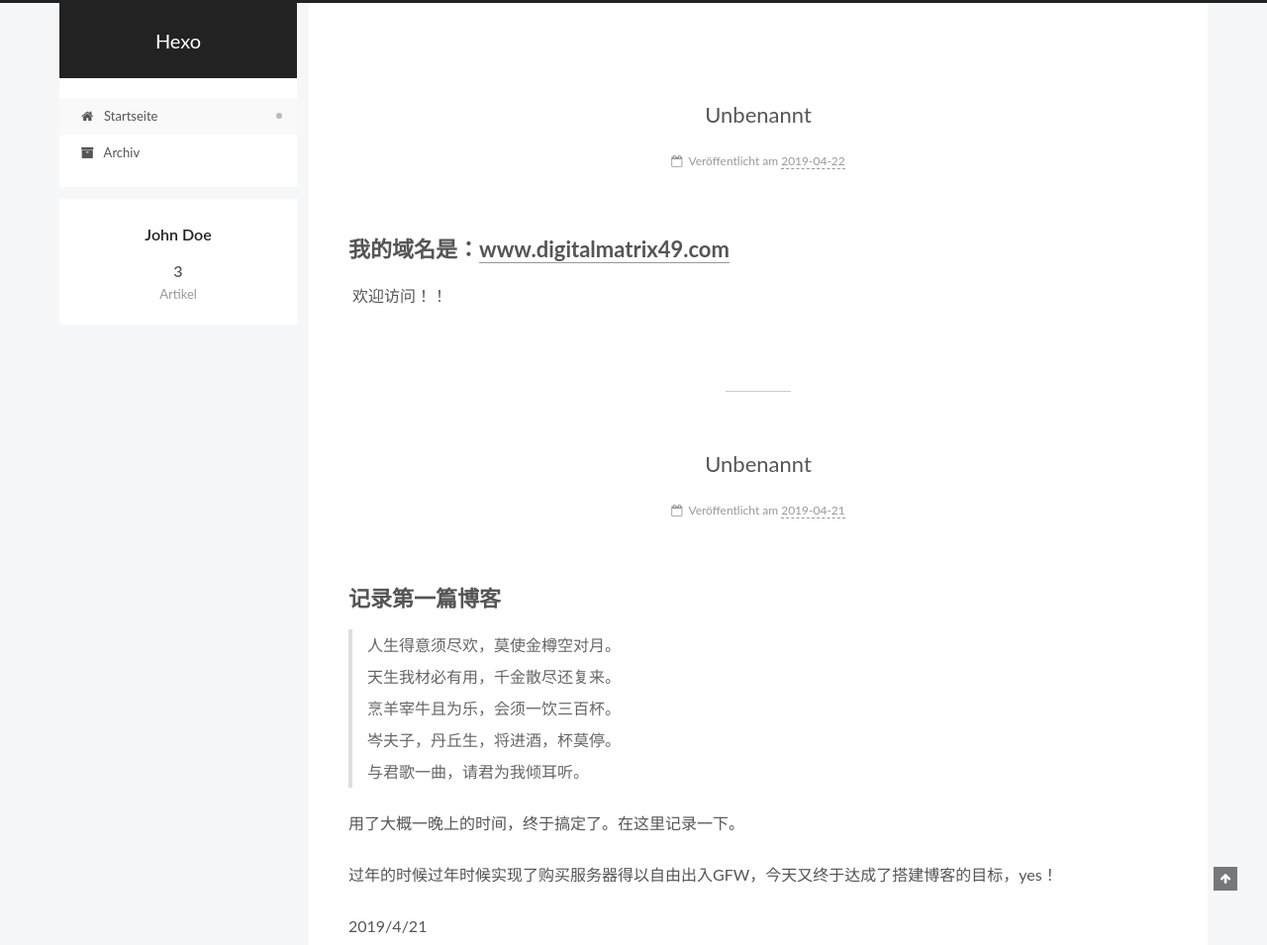
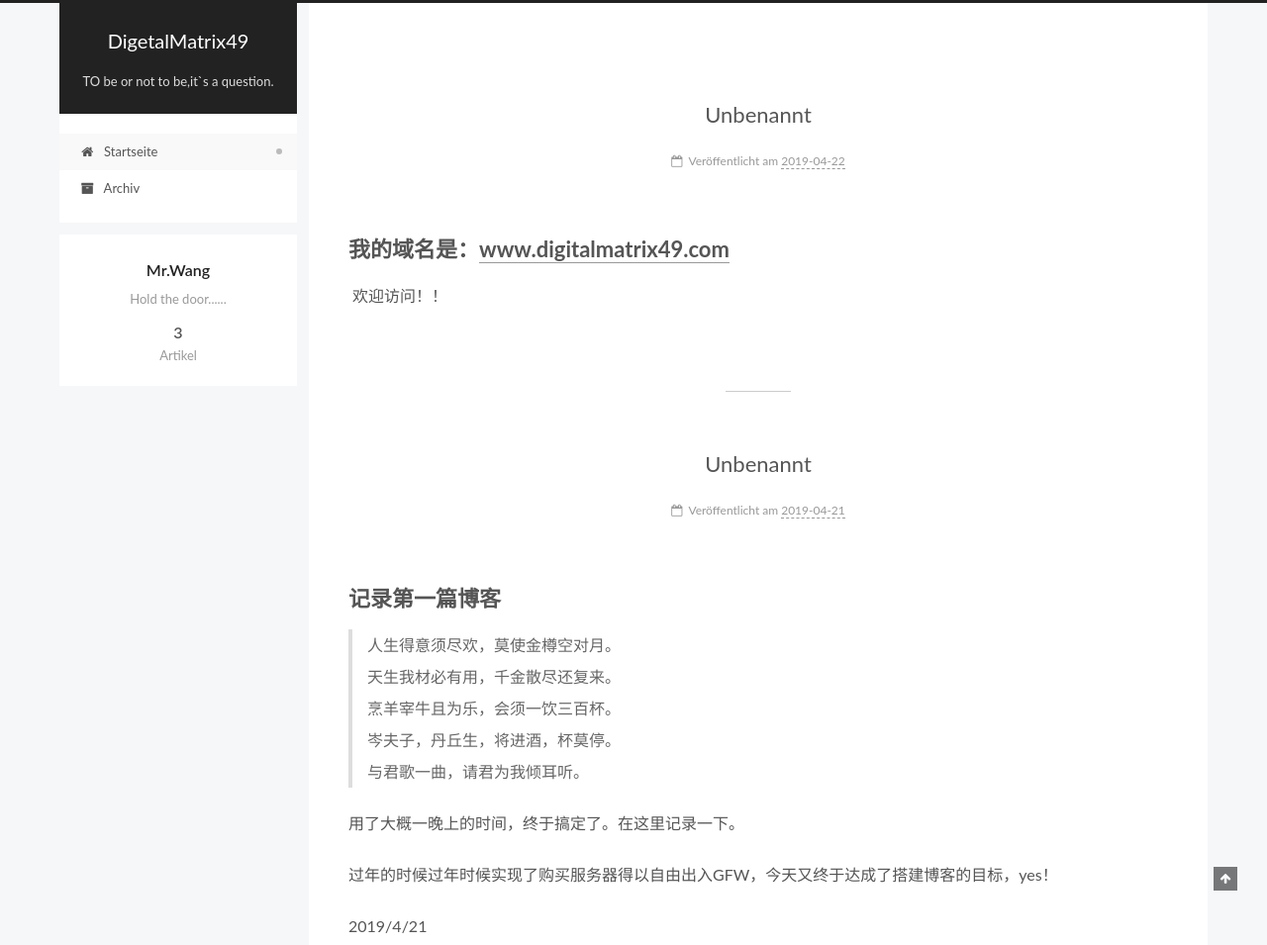
Before and after one commit to mieyangkuangxiang/mieyangkuangxiang.github.io, a plain HTML site: page index.html in a window 1280 px wide. Shown: the top 955 px of the page at 99% size. Drawn offline with Linux system fonts and the light colour scheme.

Commit message:
Site updated: 2019-04-22 18:23:17

```diff
--- a/css/main.css
+++ b/css/main.css
@@ -1765,7 +1765,7 @@ pre .javascript .function {
   width: 4px;
   height: 4px;
   border-radius: 50%;
-  background: #c9ffc8;
+  background: #a3a3ad;
 }
 .feed-link,
 .chat {
--- a/index.html
+++ b/index.html
@@ -14,7 +14,7 @@
 
 
 
-<html class="theme-next pisces use-motion" lang>
+<html class="theme-next pisces use-motion" lang="zh-Hans">
 <head><meta name="generator" content="Hexo 3.8.0">
   <meta charset="UTF-8">
 <meta http-equiv="X-UA-Compatible" content="IE=edge">
@@ -96,13 +96,16 @@
 
 
 
-  <meta property="og:type" content="website">
-<meta property="og:title" content="Hexo">
+  <meta name="description" content="Hold the door......">
+<meta property="og:type" content="website">
+<meta property="og:title" content="DigetalMatrix49">
 <meta property="og:url" content="http://yoursite.com/index.html">
-<meta property="og:site_name" content="Hexo">
-<meta property="og:locale" content="default">
+<meta property="og:site_name" content="DigetalMatrix49">
+<meta property="og:description" content="Hold the door......">
+<meta property="og:locale" content="zh-Hans">
 <meta name="twitter:card" content="summary">
-<meta name="twitter:title" content="Hexo">
+<meta name="twitter:title" content="DigetalMatrix49">
+<meta name="twitter:description" content="Hold the door......">
 
 
 
@@ -120,7 +123,7 @@
   };
 </script>
 
-  <title>Hexo</title>
+  <title>DigetalMatrix49</title>
 
 
 
@@ -161,7 +164,7 @@
 
 </head>
 
-<body itemscope itemtype="http://schema.org/WebPage" lang="default">
+<body itemscope itemtype="http://schema.org/WebPage" lang="zh-Hans">
 
 
 
@@ -180,10 +183,14 @@
     <div class="custom-logo-site-title">
       <a href="/" class="brand" rel="start">
         <span class="logo-line-before"><i></i></span>
-        <span class="site-title">Hexo</span>
+        <span class="site-title">DigetalMatrix49</span>
         <span class="logo-line-after"><i></i></span>
       </a>
     </div>
+
+
+        <p class="site-subtitle">TO be or not to be,it`s a question.</p>
+
 
 
   </div>
@@ -289,13 +296,13 @@
     <link itemprop="mainEntityOfPage" href="http://yoursite.com/2019/04/22/我的域名/">
 
     <span hidden itemprop="author" itemscope itemtype="http://schema.org/Person">
-      <meta itemprop="name" content="John Doe">
-      <meta itemprop="description" content>
+      <meta itemprop="name" content="Mr.Wang">
+      <meta itemprop="description" content="Hold the door......">
       <meta itemprop="image" content="/images/avatar.gif">
     </span>
 
     <span hidden itemprop="publisher" itemscope itemtype="http://schema.org/Organization">
-      <meta itemprop="name" content="Hexo">
+      <meta itemprop="name" content="DigetalMatrix49">
     </span>
 
 
@@ -428,13 +435,13 @@
     <link itemprop="mainEntityOfPage" href="http://yoursite.com/2019/04/21/记录第一篇博客/">
 
     <span hidden itemprop="author" itemscope itemtype="http://schema.org/Person">
-      <meta itemprop="name" content="John Doe">
-      <meta itemprop="description" content>
+      <meta itemprop="name" content="Mr.Wang">
+      <meta itemprop="description" content="Hold the door......">
       <meta itemprop="image" content="/images/avatar.gif">
     </span>
 
     <span hidden itemprop="publisher" itemscope itemtype="http://schema.org/Organization">
-      <meta itemprop="name" content="Hexo">
+      <meta itemprop="name" content="DigetalMatrix49">
     </span>
 
 
@@ -576,13 +583,13 @@
     <link itemprop="mainEntityOfPage" href="http://yoursite.com/2019/04/21/hello-world/">
 
     <span hidden itemprop="author" itemscope itemtype="http://schema.org/Person">
-      <meta itemprop="name" content="John Doe">
-      <meta itemprop="description" content>
+      <meta itemprop="name" content="Mr.Wang">
+      <meta itemprop="description" content="Hold the door......">
       <meta itemprop="image" content="/images/avatar.gif">
     </span>
 
     <span hidden itemprop="publisher" itemscope itemtype="http://schema.org/Organization">
-      <meta itemprop="name" content="Hexo">
+      <meta itemprop="name" content="DigetalMatrix49">
     </span>
 
 
@@ -736,8 +743,8 @@
         <div class="site-overview">
           <div class="site-author motion-element" itemprop="author" itemscope itemtype="http://schema.org/Person">
 
-              <p class="site-author-name" itemprop="name">John Doe</p>
-              <div class="site-description motion-element" itemprop="description"></div>
+              <p class="site-author-name" itemprop="name">Mr.Wang</p>
+              <div class="site-description motion-element" itemprop="description">Hold the door......</div>
           </div>
 
 
@@ -797,7 +804,7 @@
   <span class="with-love" id="animate">
     <i class="fa fa-user"></i>
   </span>
-  <span class="author" itemprop="copyrightHolder">John Doe</span>
+  <span class="author" itemprop="copyrightHolder">Mr.Wang</span>
 
 
 
```
Also changed, not shown: 2019/04/21/hello-world/index.html (+16 -12 lines), 2019/04/21/记录第一篇博客/index.html (+18 -14 lines), 2019/04/22/我的域名/index.html (+18 -14 lines), archives/2019/04/index.html (+19 -12 lines), archives/2019/index.html (+19 -12 lines), archives/index.html (+19 -12 lines).
